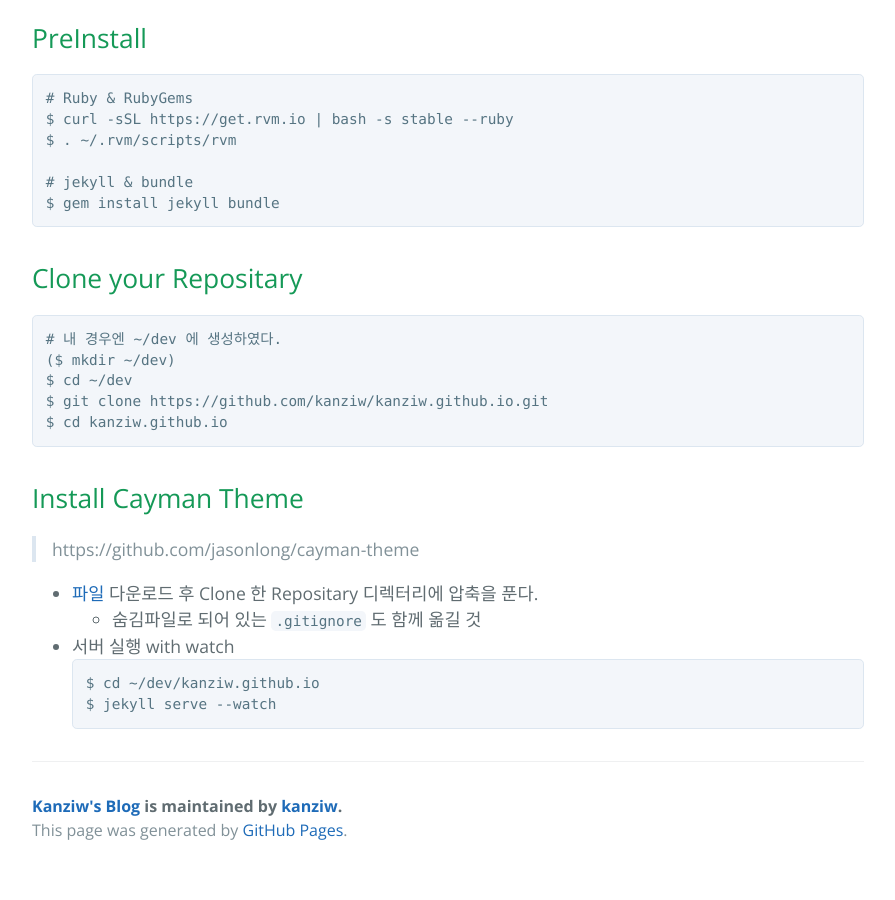
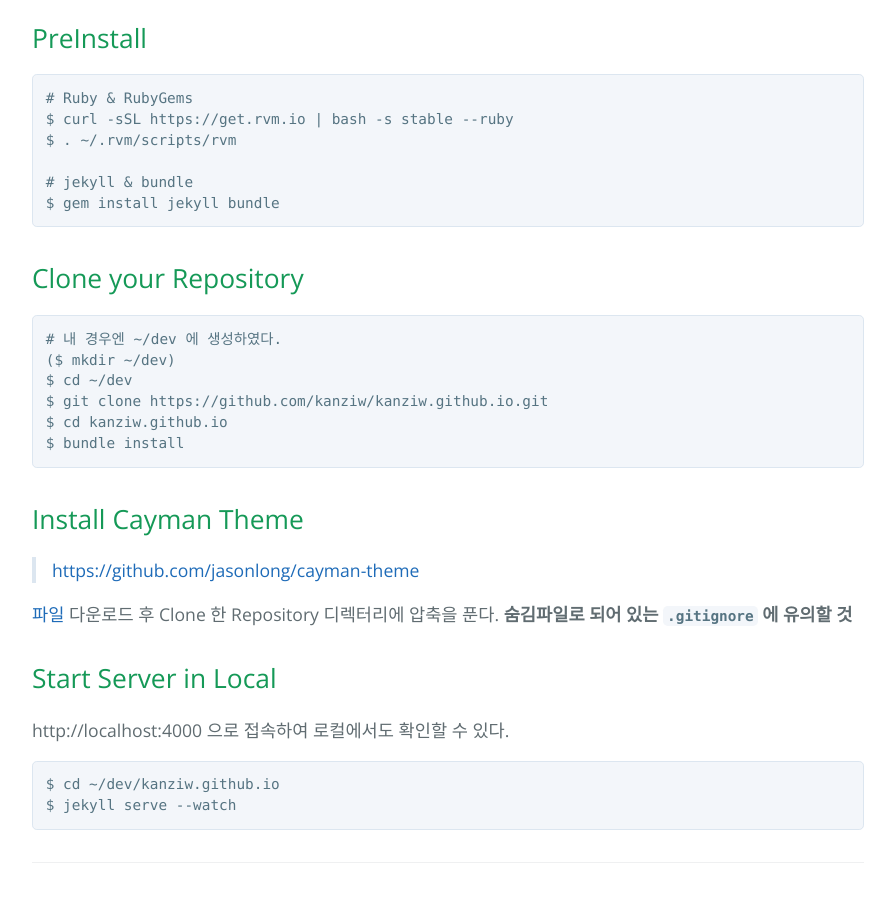
Before and after one commit to kanziw/kanziw.github.io, a Jekyll site: the page built from _posts/2017-01-04-start-jekyll-blog.markdown, in a window 1280 px wide and 900 px high, scrolled down 779 px. Shown: the whole window, without its empty margins (192-1087 px from the left). Built offline with Jekyll 4.4.1, drawn with Linux system fonts in a browser that asks for light colours; before the commit the page ends 1653 px from its top, so only the background shows below that.

Commit message:
첫 글 수정

````diff
--- a/_posts/2017-01-04-start-jekyll-blog.markdown
+++ b/_posts/2017-01-04-start-jekyll-blog.markdown
@@ -24,22 +25,24 @@ $ . ~/.rvm/scripts/rvm
 $ gem install jekyll bundle
 ```
 
-## Clone your Repositary
+## Clone your Repository
 ```
 # 내 경우엔 ~/dev 에 생성하였다.
 ($ mkdir ~/dev)
 $ cd ~/dev
 $ git clone https://github.com/kanziw/kanziw.github.io.git
 $ cd kanziw.github.io
+$ bundle install
 ```
 
+## Install Cayman Theme
+> [https://github.com/jasonlong/cayman-theme](https://github.com/pietromenna/jekyll-cayman-theme)
 
-## Install Cayman Theme
-> https://github.com/jasonlong/cayman-theme
+[파일](http://github.com/pietromenna/jekyll-cayman-theme/archive/master.zip) 다운로드 후 Clone 한 Repository 디렉터리에 압축을 푼다.
+**숨김파일로 되어 있는 `.gitignore` 에 유의할 것**
 
-* [파일](http://github.com/pietromenna/jekyll-cayman-theme/archive/master.zip) 다운로드 후 Clone 한 Repositary 디렉터리에 압축을 푼다.
-  * 숨김파일로 되어 있는 `.gitignore` 도 함께 옮길 것
-* 서버 실행 with watch
+## Start Server in Local
+http://localhost:4000 으로 접속하여 로컬에서도 확인할 수 있다.
 ```
 $ cd ~/dev/kanziw.github.io
 $ jekyll serve --watch
````
Also changed, not shown: other parts of _posts/2017-01-04-start-jekyll-blog.markdown (+1 -0 lines), _posts/.2016-02-12-sample-content.markdown (renamed from _posts/2016-02-12-sample-content.markdown), 1 other file.
